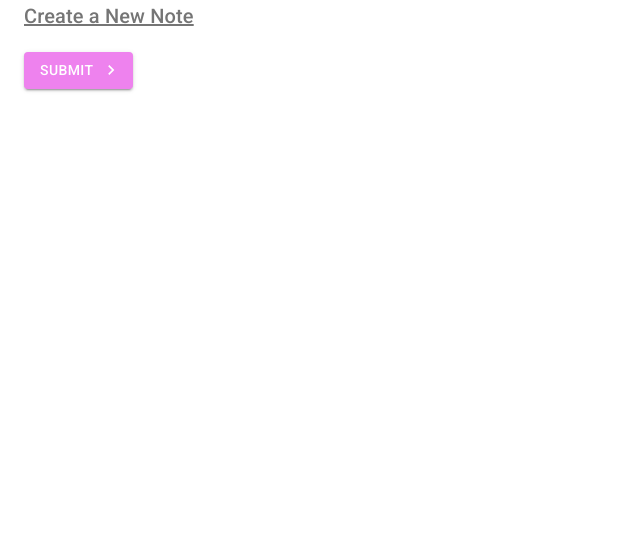
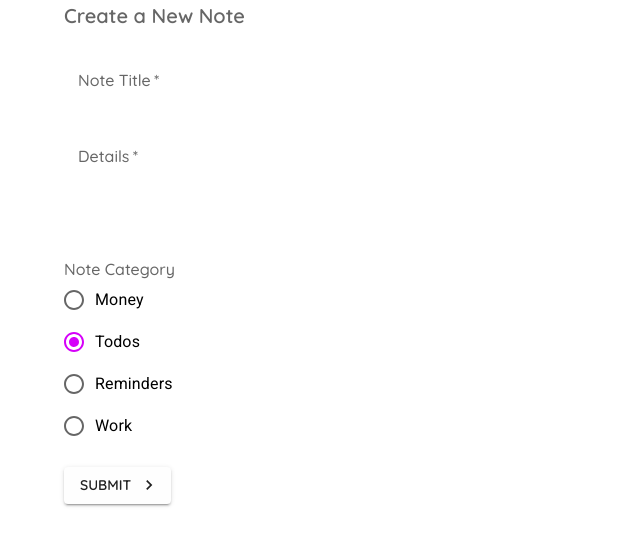
Before and after one commit to CodingWithDude/material-ui-tut, a React (Create React App) app: page /create in a window 1280 px wide. Shown: the top 546 px of the page, without its empty margins (0-640 px from the left). Built offline with nearby package versions, Linux system fonts and the light colour scheme.

Commit message:
Added input fields in Create.js
Added notes, details, note category and submit button
created data folder with db.json for notes for json server

```diff
--- /dev/null
+++ b/data/db.json
@@ -0,0 +1,22 @@
+{
+  "notes": [
+    {
+      "title": "Yoshi's birthday bash",
+      "details": "Lorem Ipsum is simply dummy text of the printing and typesetting industry. Lorem Ipsum has been the industry's standard dummy text ever since the 1500s, when an unknown printer took a galley of type and scrambled it to make a type specimen book.",
+      "category": "reminders",
+      "id": 1
+    },
+    {
+      "title": "Complete my ninja training",
+      "details": "Lorem Ipsum is simply dummy text of the printing and typesetting industry. Lorem Ipsum has been the industry's standard dummy text ever since the 1500s, when an unknown printer took.",
+      "category": "work",
+      "id": 2
+    },
+    {
+      "title": "Order a pizza!",
+      "details": "Lorem Ipsum is simply dummy text of the printing and typesetting industry. Lorem Ipsum has been the industry's standard dummy text ever since the 1500s, when an unknown printer took a galley of type and scrambled it to make a type specimen book.\nLorem Ipsum is simply dummy text of the printing and typesetting industry. Lorem Ipsum has been the industry's standard dummy text ever since the 1500s, when an unknown printer took a galley of type and scrambled it to make a type specimen book.",
+      "category": "todos",
+      "id": 3
+    }
+  ]
+}
--- a/src/App.js
+++ b/src/App.js
@@ -1,9 +1,29 @@
-import { BrowserRouter as Router, Switch, Route } from 'react-router-dom'
-import Notes from './pages/Notes'
-import Create from './pages/Create'
+import { BrowserRouter as Router, Switch, Route } from "react-router-dom";
+import Notes from "./pages/Notes";
+import Create from "./pages/Create";
+import { createTheme } from "@mui/material/styles";
+import { ThemeProvider } from "@material-ui/core";
+import { purple } from "@material-ui/core/colors";
+
+const theme = createTheme({
+  palette: {
+    primary: {
+      main: "#fefefe",
+    },
+    secondary: purple,
+  },
+  typography: {
+    fontFamily: "Quicksand",
+    fontWeightLight: 400,
+    fontWeightRegular: 500,
+    fontWeightMedium: 600,
+    fontWeightBold: 700,
+  },
+});
 
 function App() {
   return (
+    <ThemeProvider theme={theme}>
       <Router>
         <Switch>
           <Route exact path="/">
@@ -14,6 +34,7 @@ function App() {
           </Route>
         </Switch>
       </Router>
+    </ThemeProvider>
   );
 }
 
--- a/src/index.css
+++ b/src/index.css
@@ -1,3 +1,5 @@
+@import url("https://fonts.googleapis.com/css2?family=Quicksand:wght@300;400;500;600;700&display=swap");
+
 body {
   margin: 0;
   -webkit-font-smoothing: antialiased;
--- a/src/pages/Create.js
+++ b/src/pages/Create.js
@@ -1,25 +1,42 @@
-import React from "react";
+import React, { useState } from "react";
 import Typography from "@material-ui/core/Typography";
 import Button from "@material-ui/core/Button";
 import Container from "@material-ui/core/Container";
 import KeyboardArrowRightIcon from "@mui/icons-material/KeyboardArrowRight";
 import { makeStyles } from "@material-ui/core";
+import TextField from "@material-ui/core/TextField";
+import Radio from "@material-ui/core/Radio";
+import RadioGroup from "@material-ui/core/RadioGroup";
+import FormControlLabel from "@mui/material/FormControlLabel";
+import FormControl from "@material-ui/core/FormControl";
+import FormLabel from "@material-ui/core/FormLabel";
 
 const useStyles = makeStyles({
-  btn: {
-    backgroundColor: "violet",
-    "&:hover": {
-      backgroundColor: "blue",
-    },
-  },
-  title: {
-    textDecoration: "underline",
+  field: {
+    marginTop: 20,
     marginBottom: 20,
+    display: "block",
   },
 });
 
 export default function Create() {
   const classes = useStyles();
+  const [title, setTitle] = useState("");
+  const [details, setDetails] = useState("");
+  const [titleError, setTitleError] = useState(false);
+  const [detailsError, setDetailsError] = useState(false);
+  const [category, setCategory] = useState("todos");
+
+  const handleSubmit = async (e) => {
+    e.preventDefault();
+
+    !title ? setTitleError(true) : setTitleError(false);
+    !details ? setDetailsError(true) : setDetailsError(false);
+
+    if (title && details) {
+      console.log(title, details, category);
+    }
+  };
 
   return (
     <Container>
@@ -32,16 +49,55 @@ export default function Create() {
       >
         Create a New Note
       </Typography>
+      <form noValidate autoComplete="off" onSubmit={handleSubmit}>
+        <TextField
+          onChange={(e) => setTitle(e.target.value)}
+          className={classes.field}
+          variant="outlined"
+          label="Note Title"
+          color="secondary"
+          fullWidth
+          required
+          error={titleError}
+        ></TextField>
+        <TextField
+          onChange={(e) => setDetails(e.target.value)}
+          className={classes.field}
+          variant="outlined"
+          label="Details"
+          color="secondary"
+          fullWidth
+          multiline
+          minRows={4}
+          required
+          error={detailsError}
+        ></TextField>
+        <FormControl className={classes.field}>
+          <FormLabel>Note Category</FormLabel>
+          <RadioGroup
+            value={category}
+            onChange={(e) => setCategory(e.target.value)}
+          >
+            <FormControlLabel value="money" control={<Radio />} label="Money" />
+            <FormControlLabel value="todos" control={<Radio />} label="Todos" />
+            <FormControlLabel
+              value="reminders"
+              control={<Radio />}
+              label="Reminders"
+            />
+            <FormControlLabel value="work" control={<Radio />} label="Work" />
+          </RadioGroup>
+        </FormControl>
         <Button
           className={classes.btn}
-        onClick={() => console.log("clicked")}
           type="submit"
-        color="secondary"
+          color="primary"
           variant="contained"
           endIcon={<KeyboardArrowRightIcon />}
         >
           Submit
         </Button>
+      </form>
     </Container>
   );
 }
```
Lines whose indentation alone changed are shown as unchanged.
